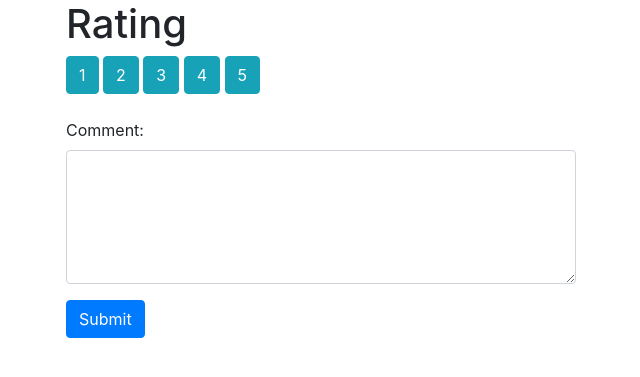
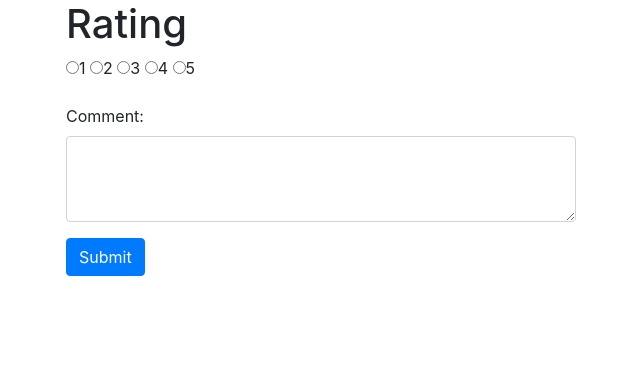
Before and after one commit to srikar-1997/Project1_app_dev, a Flask app: page / in a window 1280 px wide. Shown: the part 56-433 px from the top of the page, without its empty margins (604-1244 px from the left). Run offline with Flask 2, Linux system fonts and the light colour scheme; the visitor is signed in with stand-in values (Sample User, id 1); some libraries are stand-ins or nearby versions.

Commit message:
taking rating and comments from the user is done

```diff
--- a/project1/application.py
+++ b/project1/application.py
@@ -162,7 +162,6 @@ def review_api():
     ISBN = "1416949658"
     rate = request.form.get('rate')
     comment = request.form.get("comment")
-    print(name, ISBN, rate, comment)
     if Review.query.filter(and_(Review.name == name, Review.ISBN_No == ISBN)).first() is None:
         rev = Review(name = name, ISBN_No = ISBN, review_rate = rate, review_description = comment)
         db.session.add(rev)
--- a/project1/templates/newhome.html
+++ b/project1/templates/newhome.html
@@ -10,10 +10,16 @@
         <script>
             document.addEventListener('DOMContentLoaded', () => {
 
+                document.querySelector('#review').onsubmit = () => {
+                    var rate = "";
 
+                    var x = document.getElementsByName("rating")
 
-                document.querySelector('#review').onsubmit = () => {
-
+                    for (let i = 0; i < x.length; i++) {
+                        if (x[i].checked === true) {
+                            rate = x[i].value
+                        }
+                    }
 
                     // Initialize new request
                     const request = new XMLHttpRequest();
@@ -40,17 +46,16 @@
                         }
                     }
 
-
-
                     // Add data to send with request
                     const data = new FormData();
+                    data.append('rate', rate)
                     data.append('comment', comment);
+
 
                     // Send request
                     request.send(data);
                     return false;
             };
-
             });
         </script>
     </head>
@@ -70,18 +75,18 @@
                 <div class="col-sm-6">
                     <div class="container" >
                         <form id = "review">
+                            <h1>Rating</h1>
+                            <input name = "rating" value = "1" id = "1"  type="radio" />1
+                            <input name = "rating" value = "2" id = "2"  type="radio" />2
+                            <input name = "rating" value = "3" id = "3"  type="radio" />3
+                            <input name = "rating" value = "4" id = "4"  type="radio" />4
+                            <input name = "rating" value = "5" id = "5"  type="radio" />5
 
-                            <h1>Rating</h1>
-                            <button data-rate = "1" class="btn btn-info" id = "one" >1</button>
-                            <button type="submit" class="btn btn-info" id = "2">2</button>
-                            <button type="submit" class="btn btn-info" id = "3">3</button>
-                            <button type="submit" class="btn btn-info" id = "4">4</button>
-                            <button type="submit" class="btn btn-info" id = "5">5</button>
                             <br>
                             <br>
                             <div class="form-group">
                                 <label for="comment">Comment:</label>
-                                <textarea class="form-control" rows="5" id="comment" name="text"></textarea>
+                                <textarea class="form-control" rows="3" id="comment" name="text"></textarea>
                             </div>
                             <button id = "sub" type="submit" class="btn btn-primary" name = 'action' value = "comment">Submit</button>
                         </form>
```
